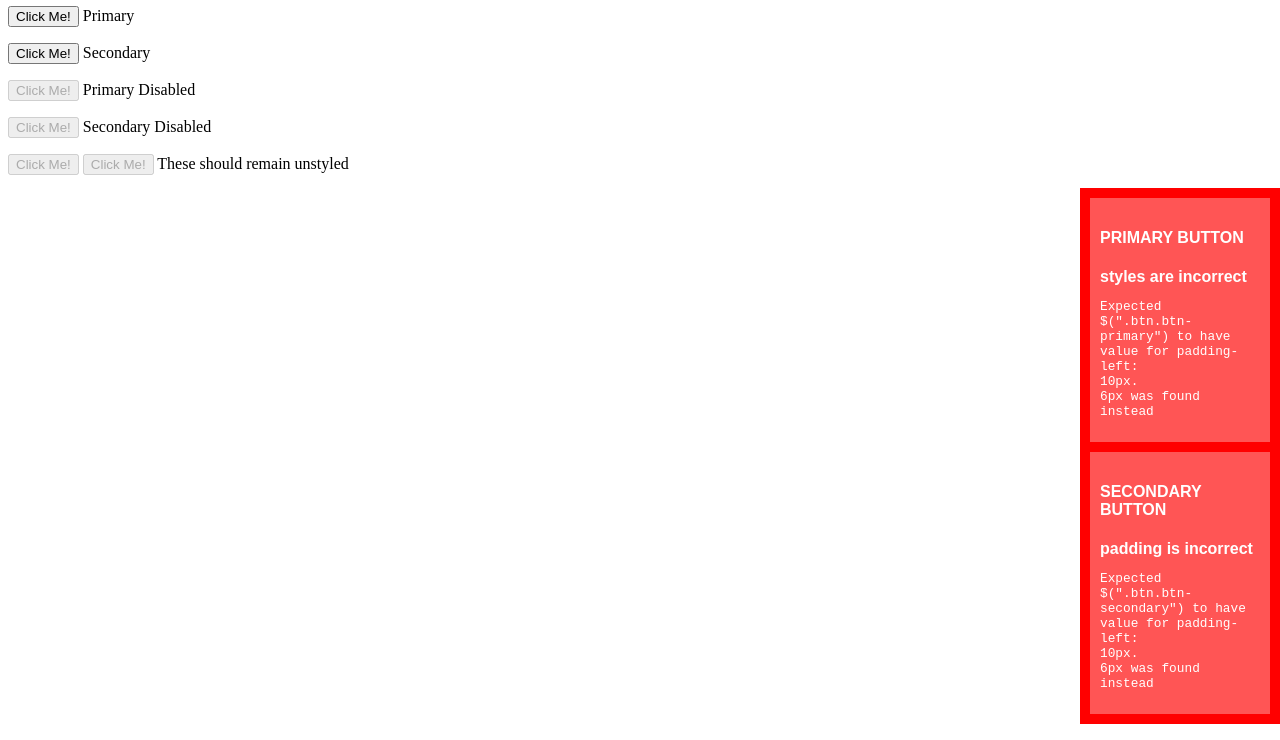
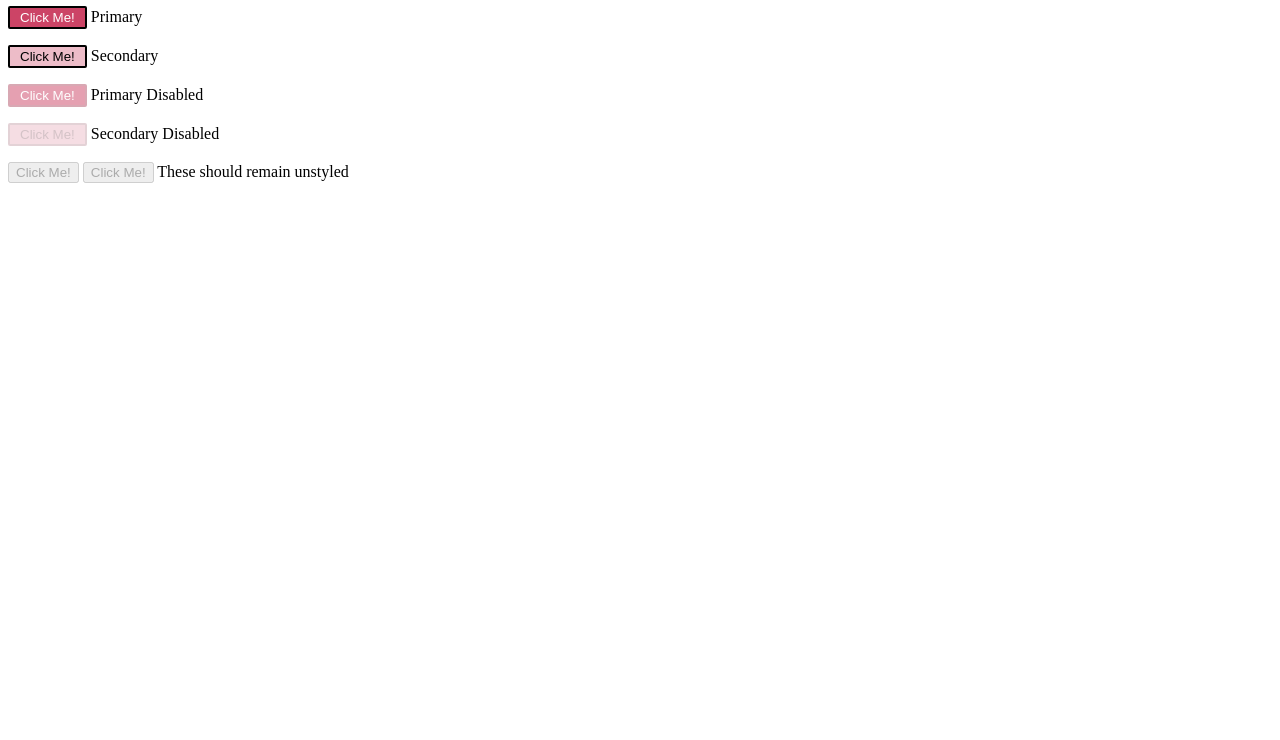
Before and after one commit to mike-works/sass-fundamentals, a website: page exercises/extend/public/index.html in a window 1280 px wide. Shown: the part 60-800 px from the top of the page. Drawn offline with nearby package versions, Linux system fonts and the light colour scheme; files that its build step writes are made by us from their sources.

Commit message:
exercise 10

```diff
--- a/exercises/extend/src/sass/app.scss
+++ b/exercises/extend/src/sass/app.scss
@@ -1,5 +1,20 @@
-body {
-    h1 {
-    color: #c69;
+%btn {
+  padding: 2px 10px;
+  border-radius: 2px;
+  border-style: solid;
+  &:disabled {
+    opacity: 0.5;
   }
 }
+
+.btn {
+  &.btn-primary {
+    @extend %btn;
+    color: white;
+    background-color: rgb(204, 68, 102);
+  }
+  &.btn-secondary {
+    @extend %btn;
+    background-color: rgb(237, 188, 200);
+  }
+}
```
